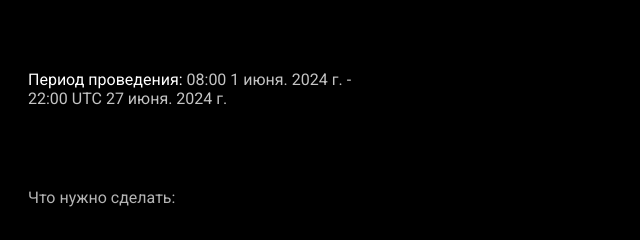
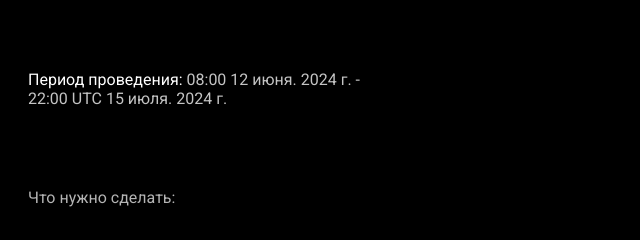
Before and after one commit to Maksimka2280/WAXP, a plain HTML site: page index.html in a window 1280 px wide. Shown: the part 522-762 px from the top of the page, 0-640 px from the left. Drawn offline with Linux system fonts and the light colour scheme.

Commit message:
исправил дату

```diff
--- a/index.html
+++ b/index.html
@@ -26,10 +26,10 @@
             заработать до 10 000 WAXP в бонусах.
         </p>
         <p class="text-2">
-            Период проведения: <span class="span1"> 08:00 1 июня. 2024 г. -</span>
+            Период проведения: <span class="span1"> 08:00 12 июня. 2024 г. -</span>
 
         </p>
-        <span class="span2"> 22:00 UTC 27 июня. 2024 г. </span>
+        <span class="span2"> 22:00 UTC 15 июля. 2024 г. </span>
         <p class="text-3">
             Что нужно сделать:
         </p>
```
